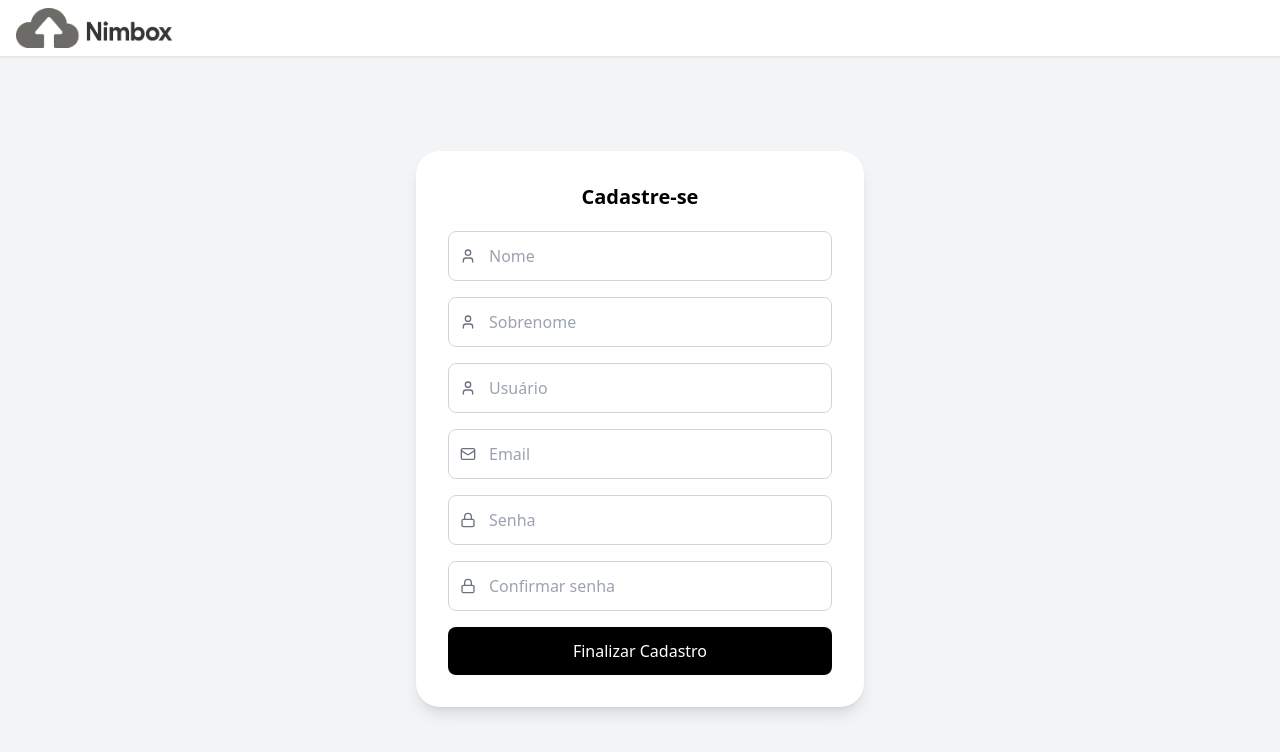
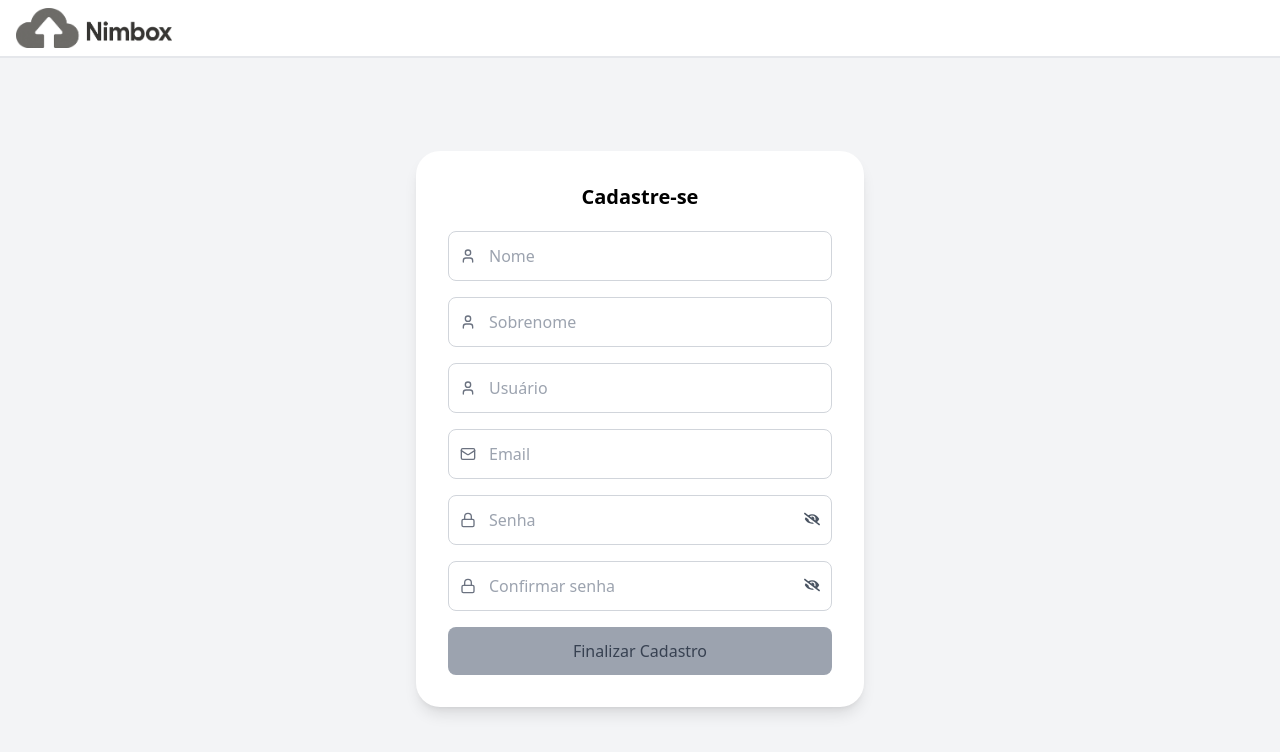
Before and after one commit to guilhermetorresm/cloud-storage-app, a React (Create React App) app in the folder frontend/: page /Register in a window 1280 px wide. Shown: the top 752 px of the page. Built offline with nearby package versions, Linux system fonts and the light colour scheme.

Commit message:
Adicionar suporte a upload de imagem de perfil e validação de formulário no cadastro e login

```diff
--- a/frontend/src/Components/ui/button.jsx
+++ b/frontend/src/Components/ui/button.jsx
@@ -2,7 +2,7 @@
 
 import React from "react";
 
-export function Button({ children, variant = "primary", onClick, type = "button", className = "" }) {
+export function Button({ children, variant = "primary", onClick, type = "button", className = "", disabled = false }) {
   const baseClasses = "w-full py-3 px-4 rounded-lg font-medium transition-colors duration-200";
 
   const variantClasses = {
@@ -10,11 +10,16 @@ export function Button({ children, variant = "primary", onClick, type = "button"
     secondary: "bg-black text-white hover:bg-gray-800",
   };
 
+  const disabledClasses = "bg-gray-400 text-gray-700 cursor-not-allowed";
+
   return (
     <button
       type={type}
       onClick={onClick}
-      className={`${baseClasses} ${variantClasses[variant]} ${className}`}
+      className={`${baseClasses} ${
+        disabled ? disabledClasses : variantClasses[variant]
+      } ${className}`}
+      disabled={disabled}
     >
       {children}
     </button>
--- a/frontend/src/Pages/editProfile.jsx
+++ b/frontend/src/Pages/editProfile.jsx
@@ -1,5 +1,5 @@
 import { useState } from "react";
-import { FaUser, FaEnvelope, FaLock, FaPen } from "react-icons/fa";
+import { FaAddressCard, FaIdBadge, FaUser, FaEnvelope, FaLock, FaPen } from "react-icons/fa";
 import TopbarNoSearch from "../Components/TopbarNoSearch";
 import { Link, useNavigate } from "react-router-dom";
 
@@ -8,7 +8,11 @@ export default function EditProfile() {
   const [lastName, setLastName] = useState("");
   const [username, setUsername] = useState("");
   const [description, setDescription] = useState("");
+  const [profileImage, setProfileImage] = useState(null);
   const navigate = useNavigate();
+
+  const isFormValid =
+    firstName.trim() !== "" && lastName.trim() !== "" && username.trim() !== "";
 
   const handleDB = () => {
     navigate("/dashboard");
@@ -16,6 +20,17 @@ export default function EditProfile() {
 
   const handleVerPerfil = () => {
     navigate("/profileView");
+  };
+
+  const handleImageChange = (e) => {
+    const file = e.target.files[0];
+    if (file) {
+      const reader = new FileReader();
+      reader.onloadend = () => {
+        setProfileImage(reader.result);
+      };
+      reader.readAsDataURL(file);
+    }
   };
 
   return (
@@ -32,12 +47,34 @@ export default function EditProfile() {
           <div className="flex flex-col md:flex-row gap-20">
             {/* Lado Esquerdo */}
             <div className="flex flex-col items-center md:w-1/3">
-              <div className="w-40 h-40 rounded-full bg-gray-300 relative">
-                <button className="absolute bottom-2 right-2 transform translate-x-1/2 bg-white px-4 py-1 rounded-full border flex items-center gap-2 shadow hover:bg-gray-100">
+              <div className="w-40 h-40 rounded-full bg-gray-300 relative flex items-center justify-center">
+                {profileImage ? (
+                  <img
+                    src={profileImage}
+                    alt="Foto de perfil"
+                    className="w-full h-full object-cover"
+                  />
+                ) : (
+                  <FaUser className="text-gray-500 text-6xl" />
+                )}
+
+                <input
+                  type="file"
+                  accept="image/*"
+                  id="profile-upload"
+                  className="hidden"
+                  onChange={handleImageChange}
+                />
+
+                <label
+                  htmlFor="profile-upload"
+                  className="absolute -bottom-1 right-10 bg-gray-200 px-3 py-1 rounded-full border flex items-center gap-1 shadow hover:bg-gray-100 cursor-pointer text-black text-sm"
+                >
                   <FaPen className="text-sm" />
                   Editar
-                </button>
+                </label>
               </div>
+
               <textarea
                 className="mt-6 w-full border rounded-xl p-3 resize-none min-h-[100px]"
                 placeholder="+ Descrição"
@@ -61,7 +98,7 @@ export default function EditProfile() {
                 </div>
 
                 <div className="relative">
-                  <FaUser className="absolute left-3 top-3 text-gray-500" />
+                  <FaAddressCard className="absolute left-3 top-3 text-gray-500" />
                   <input
                     type="text"
                     placeholder="Sobrenome"
@@ -72,10 +109,10 @@ export default function EditProfile() {
                 </div>
 
                 <div className="relative">
-                  <FaUser className="absolute left-3 top-3 text-gray-500" />
+                  <FaIdBadge className="absolute left-3 top-3 text-gray-500" />
                   <input
                     type="text"
-                    placeholder="UserName"
+                    placeholder="Usuário"
                     value={username}
                     onChange={(e) => setUsername(e.target.value)}
                     className="w-full pl-10 pr-4 py-2 border rounded-full"
@@ -97,7 +134,11 @@ export default function EditProfile() {
               <div className="flex gap-4 mt-6 justify-center">
                 <button
                   onClick={handleVerPerfil}
-                  className="bg-black text-white px-6 py-2 rounded-full hover:bg-gray-800 w-32"
+                  className={`px-6 py-2 rounded-full w-32 text-white transition-colors ${
+                    isFormValid
+                      ? "bg-black hover:bg-gray-800"
+                      : "bg-gray-400 cursor-not-allowed"
+                  }`}
                 >
                   Salvar
                 </button>
--- a/frontend/src/Pages/register.jsx
+++ b/frontend/src/Pages/register.jsx
@@ -1,7 +1,7 @@
 import React, { useState } from "react";
 import { InputField } from "../Components/ui/input-field";
 import { Button } from "../Components/ui/button";
-import { FaCheck } from "react-icons/fa";
+import { FaCheck, FaLock, FaEye, FaEyeSlash } from "react-icons/fa";
 import { useNavigate } from "react-router-dom";
 import TopbarDefault from "../Components/TopbarDefault";
 
@@ -12,12 +12,14 @@ export default function Register() {
   const [email, setEmail] = useState("");
   const [senha, setSenha] = useState("");
   const [confirmarSenha, setConfirmarSenha] = useState("");
+  const [mostrarSenha, setMostrarSenha] = useState(false); // NOVO
+  const [mostrarConfirmarSenha, setMostrarConfirmarSenha] = useState(false); // NOVO
   const [erro, setErro] = useState("");
   const [erroSenha, setErroSenha] = useState("");
   const [erroEmail, setErroEmail] = useState("");
+  const [sucesso, setSucesso] = useState("");
   const navigate = useNavigate();
 
-  // Regras de validação da senha
   const hasMinLength = senha.length >= 8;
   const hasMaxLength = senha.length <= 128;
   const hasUpperLower = /[A-Z]/.test(senha) && /[a-z]/.test(senha);
@@ -25,6 +27,7 @@ export default function Register() {
   const hasNoSpaces = !/\s/.test(senha);
   const hasOnlyASCII = [...senha].every((c) => c.charCodeAt(0) < 128);
   const passwordsMatch = senha === confirmarSenha && confirmarSenha !== "";
+  const emailValido = /^[^\s@]+@[^\s@]+\.[^\s@]+$/.test(email);
 
   const isPasswordValid =
     hasMinLength &&
@@ -34,9 +37,18 @@ export default function Register() {
     hasNoSpaces &&
     hasOnlyASCII;
 
+  const isFormValid =
+    nome.trim() &&
+    sobrenome.trim() &&
+    usuario.trim() &&
+    emailValido &&
+    senha &&
+    confirmarSenha &&
+    isPasswordValid &&
+    passwordsMatch;
+
   const handleCadastro = () => {
-    const emailRegex = /^[^\s@]+@[^\s@]+\.[^\s@]+$/;
-    if (!emailRegex.test(email)) {
+    if (!emailValido) {
       setErroEmail("Digite um email válido.");
       return;
     } else {
@@ -61,14 +73,18 @@ export default function Register() {
     setErro("");
     setErroSenha("");
     console.log("Cadastro:", { nome, sobrenome, usuario, email, senha });
+
+    setSucesso("Cadastro realizado com sucesso!");
+    setTimeout(() => {
+      setSucesso("");
       navigate("/dashboard");
+    }, 3000);
   };
 
   return (
     <div className="flex flex-col min-h-screen">
       <TopbarDefault />
-
-      <main className="flex-1 bg-gray-100 flex items-center justify-center px-4 sm:px-6 lg:px-8 py-6">
+      <main className="flex-1 bg-gray-100 flex items-center justify-center px-4 py-6">
         <div className="bg-white rounded-3xl shadow-lg w-full max-w-md p-6 sm:p-8">
           <h1 className="text-xl font-bold text-center mb-5">Cadastre-se</h1>
 
@@ -80,7 +96,6 @@ export default function Register() {
               value={nome}
               onChange={(e) => setNome(e.target.value)}
             />
-
             <InputField
               type="text"
               placeholder="Sobrenome"
@@ -88,7 +103,6 @@ export default function Register() {
               value={sobrenome}
               onChange={(e) => setSobrenome(e.target.value)}
             />
-
             <InputField
               type="text"
               placeholder="Usuário"
@@ -96,70 +110,109 @@ export default function Register() {
               value={usuario}
               onChange={(e) => setUsuario(e.target.value)}
             />
-
             <InputField
               type="email"
               placeholder="Email"
               icon="email"
               value={email}
               onChange={(e) => {
-                setEmail(e.target.value);
+                const value = e.target.value;
+                setEmail(value);
+                if (!/^[^\s@]+@[^\s@]+\.[^\s@]+$/.test(value)) {
+                  setErroEmail("Digite um email válido.");
+                } else {
                   setErroEmail("");
+                }
               }}
             />
-            {erroEmail && (
-              <p className="text-red-500 text-xs -mt-2">{erroEmail}</p>
-            )}
+            {erroEmail && <p className="text-red-500 text-xs -mt-2">{erroEmail}</p>}
 
+            {/* Campo senha com botão de mostrar/ocultar */}
+            <div className="relative">
               <InputField
-              type="password"
+                type={mostrarSenha ? "text" : "password"}
                 placeholder="Senha"
                 icon="lock"
                 value={senha}
                 onChange={(e) => setSenha(e.target.value)}
               />
+              <button
+                type="button"
+                className="absolute top-4 right-3 text-gray-600"
+                onClick={() => setMostrarSenha((prev) => !prev)}
+              >
+                {mostrarSenha ? <FaEye /> : <FaEyeSlash />}
+              </button>
+            </div>
 
             {senha && (
               <div className="text-sm mt-1 space-y-1">
-                <p className={`${hasMinLength ? "text-green-600" : "text-gray-500"}`}>
+                <p className={hasMinLength ? "text-green-600" : "text-gray-500"}>
                   <FaCheck className="inline mr-1" /> Mínimo 8 caracteres
                 </p>
-                <p className={`${hasMaxLength ? "text-green-600" : "text-gray-500"}`}>
+                <p className={hasMaxLength ? "text-green-600" : "text-gray-500"}>
                   <FaCheck className="inline mr-1" /> Máximo 128 caracteres
                 </p>
-                <p className={`${hasUpperLower ? "text-green-600" : "text-gray-500"}`}>
+                <p className={hasUpperLower ? "text-green-600" : "text-gray-500"}>
                   <FaCheck className="inline mr-1" /> Letras maiúsculas e minúsculas
                 </p>
-                <p className={`${hasNumberSpecial ? "text-green-600" : "text-gray-500"}`}>
+                <p className={hasNumberSpecial ? "text-green-600" : "text-gray-500"}>
                   <FaCheck className="inline mr-1" /> Números e caractere especial
                 </p>
-                <p className={`${hasNoSpaces ? "text-green-600" : "text-gray-500"}`}>
+                <p className={hasNoSpaces ? "text-green-600" : "text-gray-500"}>
                   <FaCheck className="inline mr-1" /> Sem espaços
                 </p>
-                <p className={`${hasOnlyASCII ? "text-green-600" : "text-gray-500"}`}>
-                  <FaCheck className="inline mr-1" /> Apenas caracteres válidos (sem Unicode)
+                <p className={hasOnlyASCII ? "text-green-600" : "text-gray-500"}>
+                  <FaCheck className="inline mr-1" /> Apenas caracteres válidos
                 </p>
               </div>
             )}
 
+            {/* Campo confirmar senha com botão de mostrar/ocultar */}
+            <div className="relative">
               <InputField
-              type="password"
+                type={mostrarConfirmarSenha ? "text" : "password"}
                 placeholder="Confirmar senha"
                 icon="lock"
                 value={confirmarSenha}
                 onChange={(e) => setConfirmarSenha(e.target.value)}
               />
+              <button
+                type="button"
+                className="absolute top-4 right-3 text-gray-600"
+                onClick={() => setMostrarConfirmarSenha((prev) => !prev)}
+              >
+                {mostrarConfirmarSenha ? <FaEye /> : <FaEyeSlash />}
+              </button>
+            </div>
 
             {confirmarSenha && !passwordsMatch && (
               <p className="text-red-500 text-xs -mt-2">As senhas não coincidem</p>
             )}
-
             {erroSenha && <p className="text-red-500 text-sm text-center">{erroSenha}</p>}
             {erro && <p className="text-red-500 text-sm text-center">{erro}</p>}
+            {sucesso && <p className="text-green-600 text-sm text-center">{sucesso}</p>}
 
-            <Button onClick={handleCadastro} type="submit" className="w-full">
+            <div className="relative group">
+              <Button
+                onClick={handleCadastro}
+                type="submit"
+                className={`w-full transition-all ${
+                  isFormValid
+                    ? "bg-black hover:bg-gray-700 text-white"
+                    : "bg-gray-300 text-gray-500 cursor-not-allowed"
+                }`}
+                disabled={!isFormValid}
+              >
                 Finalizar Cadastro
               </Button>
+
+              {!isFormValid && (
+                <div className="absolute inset-0 flex items-center justify-center opacity-0 group-hover:opacity-100 transition-opacity">
+                  <FaLock className="text-gray-600 text-lg" />
+                </div>
+              )}
+            </div>
           </div>
         </div>
       </main>
```
Also changed, not shown: frontend/src/Pages/login.jsx (+9 -1 lines). Lines whose indentation alone changed are shown as unchanged.
